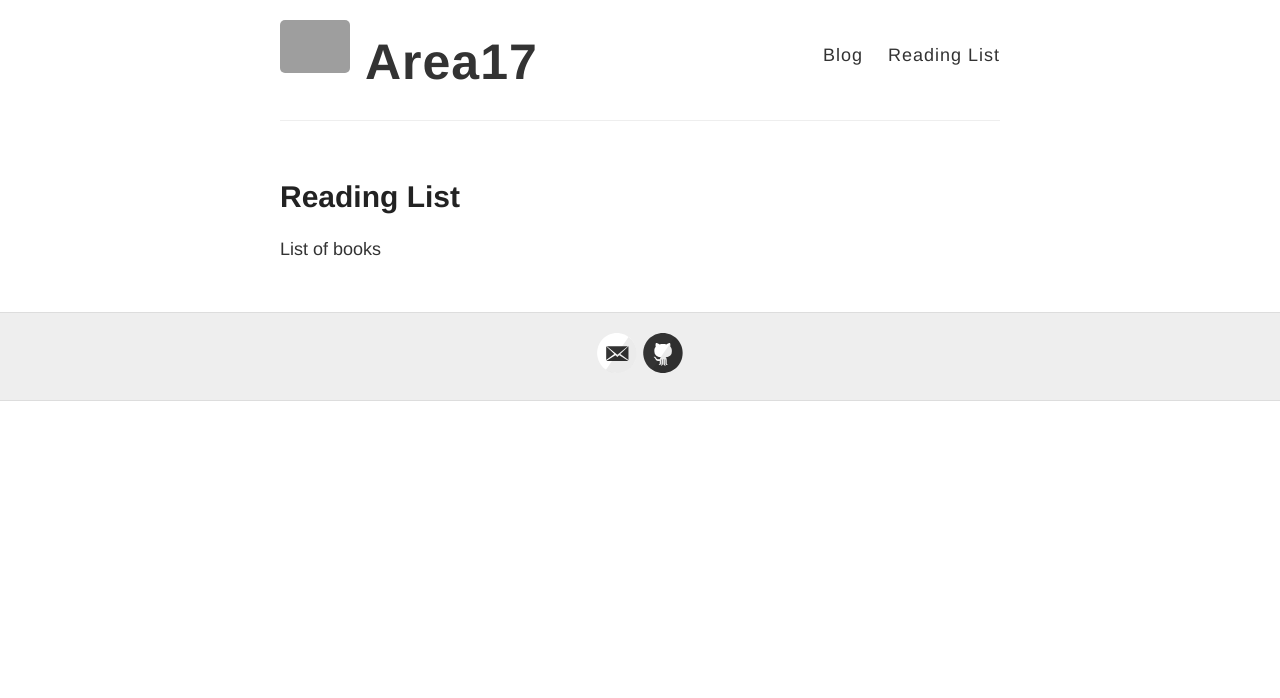
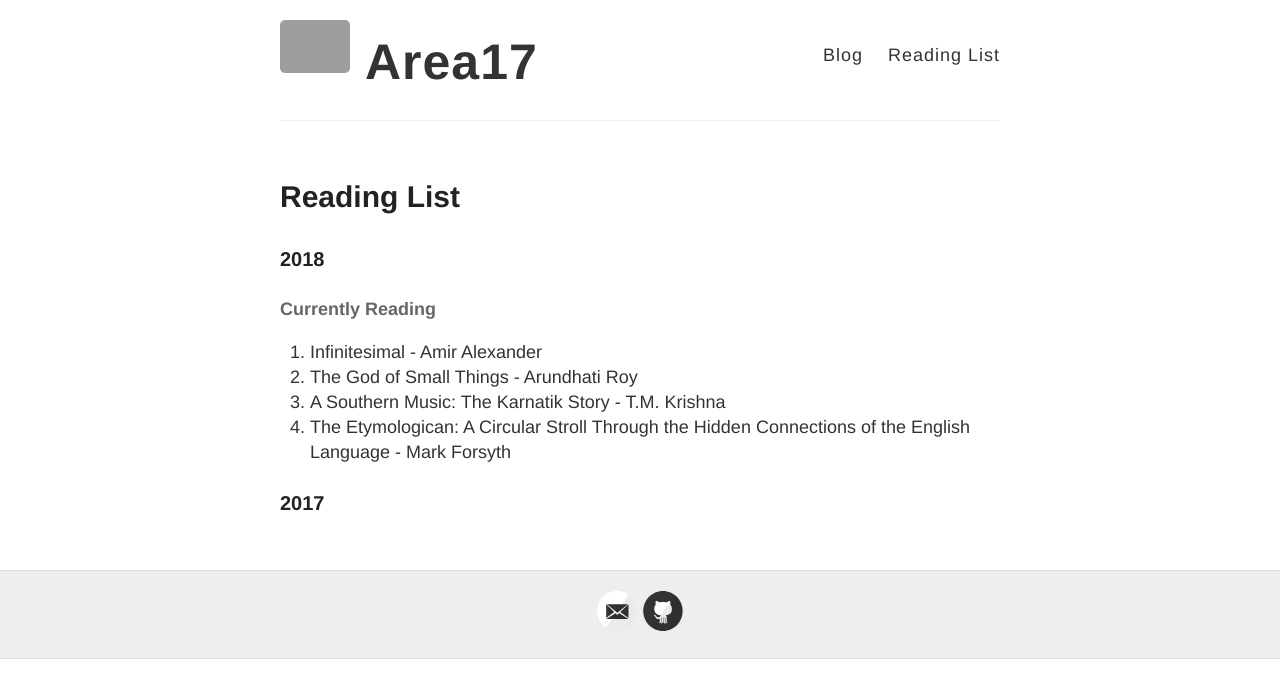
Before and after one commit to kvsrh/kvsrh.github.io.old, a Jekyll site: the page built from reading-list.md, in a window 1280 px wide. Shown: the top 698 px of the page. Built offline with Jekyll 4.4.1, drawn with Linux system fonts in a browser that asks for light colours; grey boxes are pictures that could not be loaded.

Commit message:
Reading list 2017 and 2018

```diff
--- a/reading-list.md
+++ b/reading-list.md
@@ -4,4 +4,13 @@ title: Reading List
 permalink: /reading-list/
 ---
 
-List of books
+### 2018
+
+#### Currently Reading
+
+1. Infinitesimal - Amir Alexander
+2. The God of Small Things - Arundhati Roy
+3. A Southern Music: The Karnatik Story - T.M. Krishna
+4. The Etymologican: A Circular Stroll Through the Hidden Connections of the English Language - Mark Forsyth
+
+### 2017
```
Also changed, not shown: _posts/2018-01-12-eye-brain-vision.md (deleted, +0 -6 lines).
